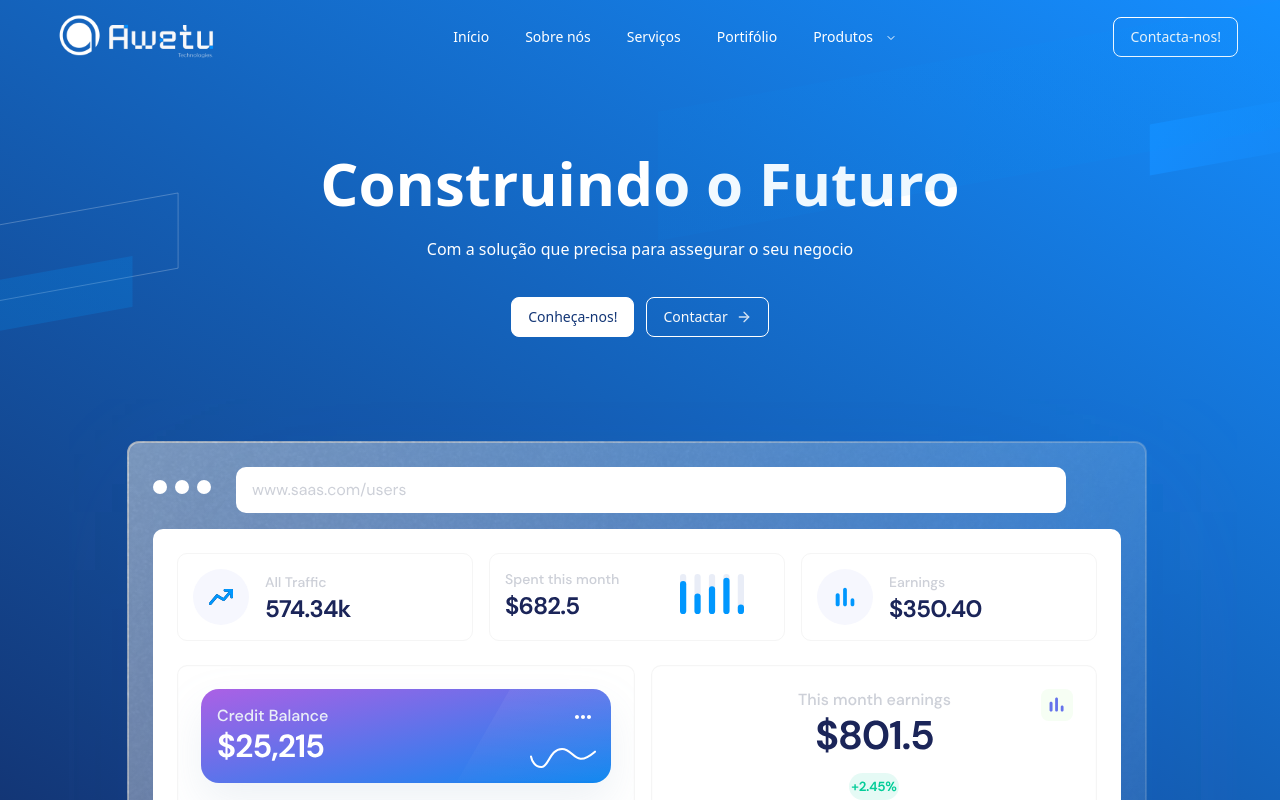
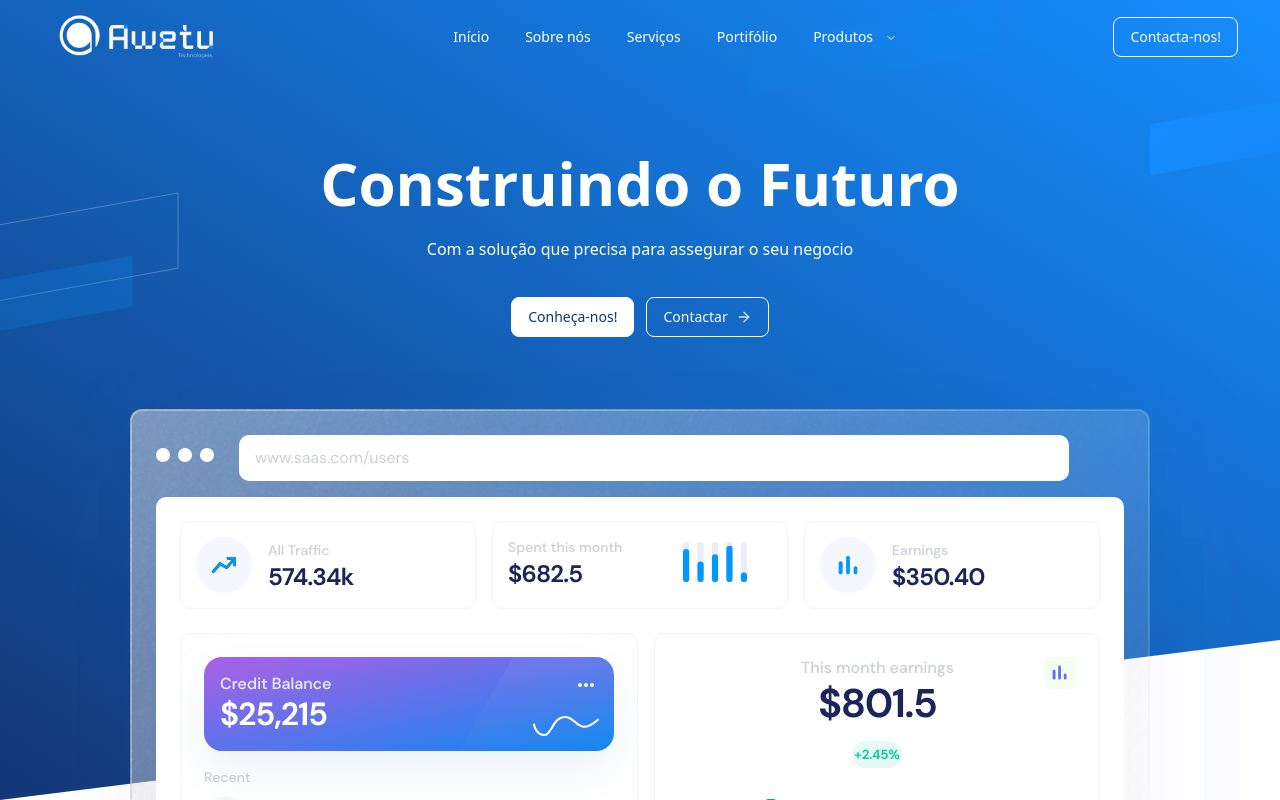
Before and after one commit to Mariano1994/awetu_oficial_website, a Next.js app: page / in a window 1280 px wide. Shown: the top 800 px of the page. Built offline with nearby package versions, Linux system fonts and the light colour scheme.

Commit message:
Adjustments on hero-section

```diff
--- a/app/components/hero-section.tsx
+++ b/app/components/hero-section.tsx
@@ -12,9 +12,21 @@ import dashboardIllustratioin from "../assets/dashboard-illustration.svg";
 
 const HeroSection = () => {
   return (
-    <div className="h-screen w-full bg-gradient-to-tr from-dark-blue-700 to-light-blue-200">
-      <Image src={figure1} alt="figure one" className="absolute top-48 h-36" />
-      <Image src={figure2} alt="figure one" className="absolute top-64 h-24" />
+    <>
+      <div
+        className="h-screen w-full bg-gradient-to-tr from-dark-blue-700 to-light-blue-200 "
+        style={{ clipPath: "polygon(0 0, 100% 0, 100% 80%, 0% 100%)" }}
+      >
+        <Image
+          src={figure1}
+          alt="figure one"
+          className="absolute top-48 h-36"
+        />
+        <Image
+          src={figure2}
+          alt="figure one"
+          className="absolute top-64 h-24"
+        />
         <Image
           src={figure3}
           alt="figure one"
@@ -23,7 +35,7 @@ const HeroSection = () => {
         <Image
           src={figure4}
           alt="figure one"
-        className="absolute top-38  right-0"
+          className="absolute top-38 h-24 right-24"
         />
         <div className=" max-w-[1220px]  h-screen mx-auto">
           <Header />
@@ -55,10 +67,17 @@ const HeroSection = () => {
               </Button>
             </div>
           </div>
-
-        <Image src={dashboardIllustratioin} alt="dashboard illustration" />
         </div>
       </div>
+
+      <div className=" mx-auto max-w-[1220px] flex justify-center items-center -mt-12 2xl:-mt-44">
+        <Image
+          src={dashboardIllustratioin}
+          alt="dashboard illustration"
+          className="absolute z-20"
+        />
+      </div>
+    </>
   );
 };
 
```
Also changed, not shown: app/assets/dashboard-illustration.png (deleted). Lines whose indentation alone changed are shown as unchanged.
